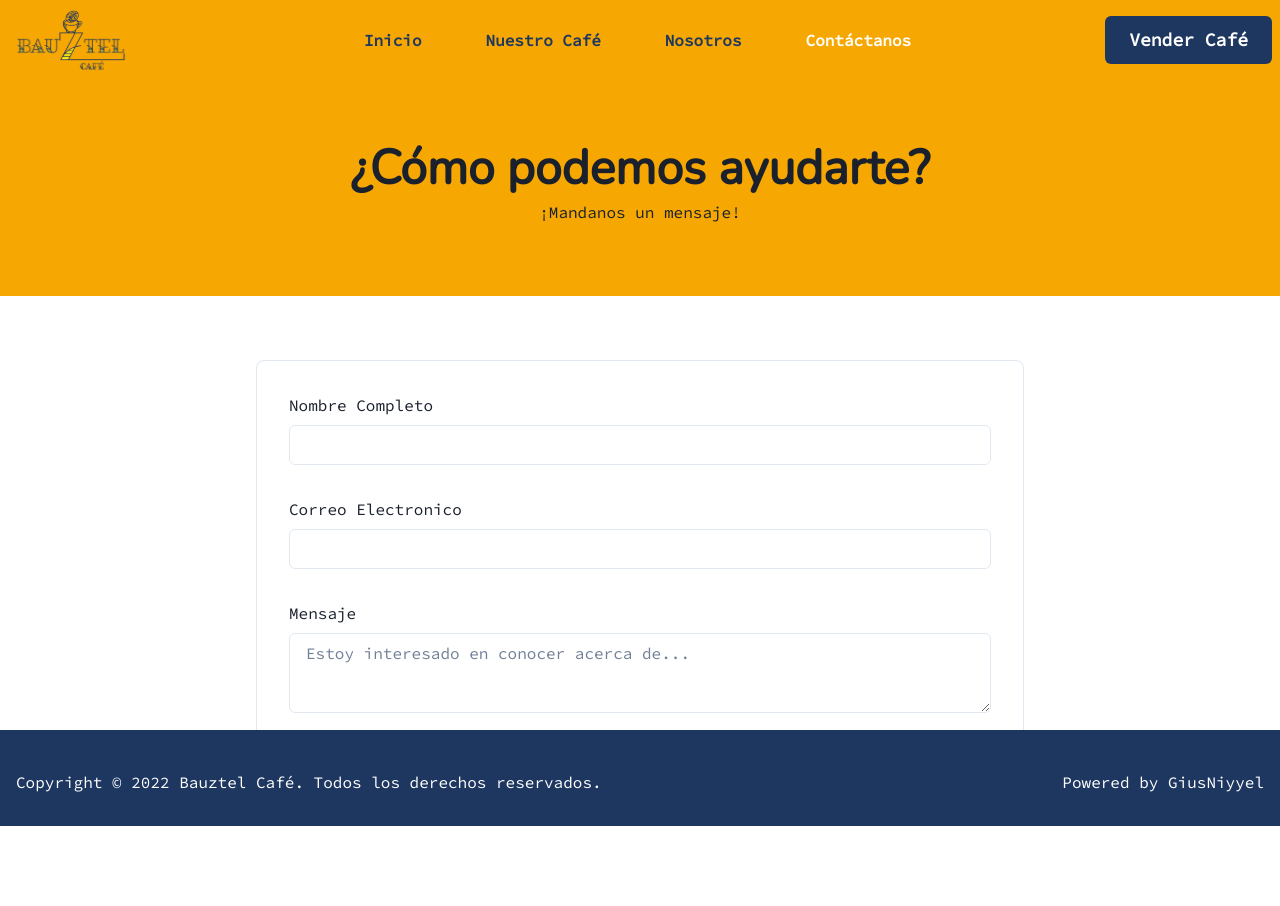
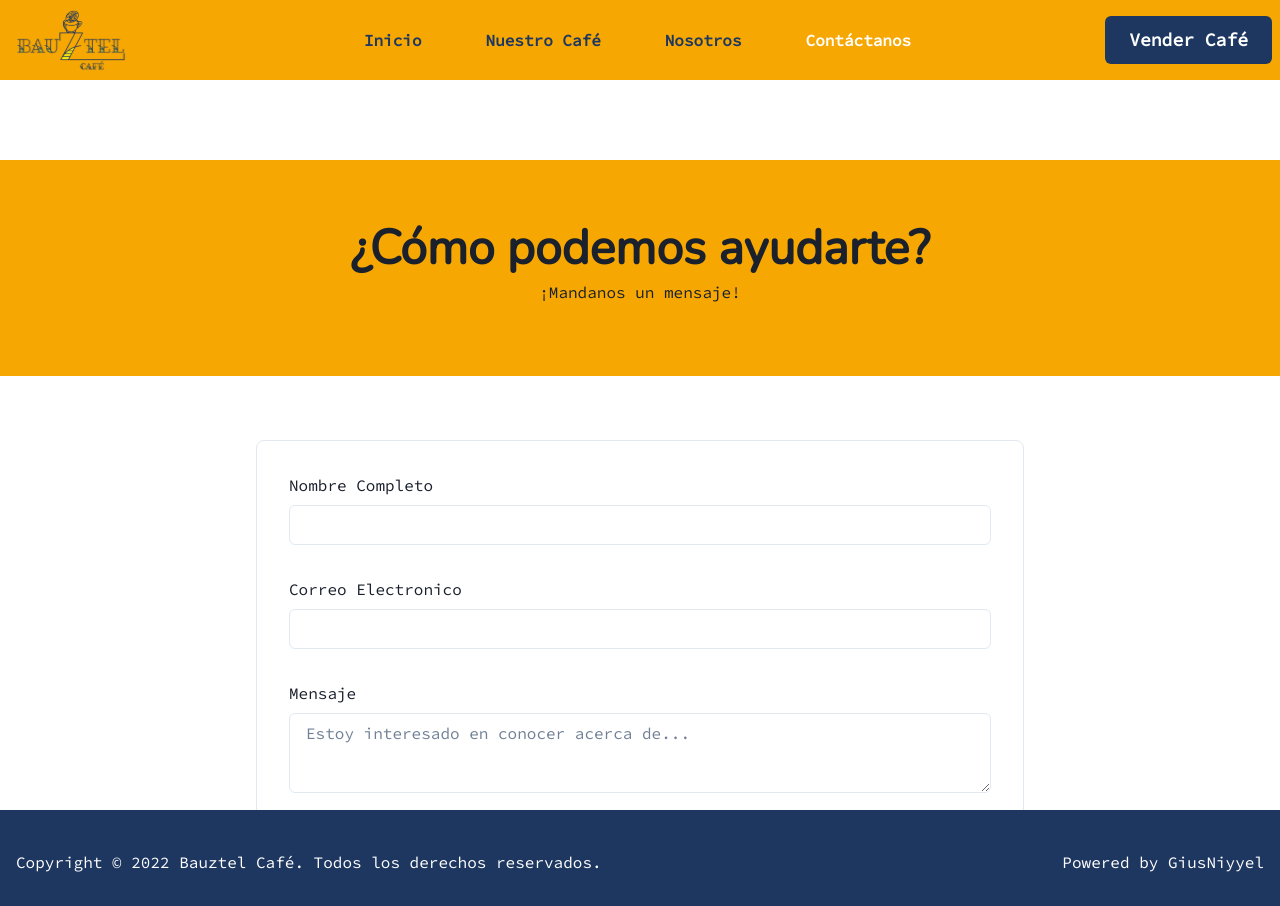
Before and after one commit to giusniyyel/bauztel-homepage, a Next.js app: page /contact-us in a window 1280 px wide. Before the commit the page ends 826 px from the top, so only its background shows below. Built offline with nearby package versions, Linux system fonts and the light colour scheme.

Commit message:
:sparkles: feat(navbar): update navbar style

```diff
--- a/src/components/Navbar.tsx
+++ b/src/components/Navbar.tsx
@@ -2,16 +2,12 @@ import { useRouter } from "next/router";
 import {
   Box,
   Container,
-  Link,
-  LinkProps,
-  HStack,
-  Heading,
+  Stack,
   Flex,
 } from "@chakra-ui/react";
 import { NextChakraLink, NextChakraLinkProps } from "./NextChakraLink";
 import { SellButton } from "./SellButton";
 import { Logo } from "./Logo";
-import { ColorModeSwitcher } from "./ColorModeSwitcher";
 
 type LinkItemProps = {
   children?: React.ReactNode;
@@ -45,13 +41,15 @@ export const Navbar = (props: any) => {
     <>
       <Box
         backgroundColor="#F6A702"
-        position="fixed"
+        position="sticky"
         w="100%"
-        css={{ backdropFilter: "blur(10px)" }}
-        zIndex={1}
+        top={0}
+        as="header"
+        zIndex={2}
         {...props}
       >
         <Container
+          as="nav"
           display="flex"
           p={2}
           maxW="container.xl"
@@ -62,7 +60,13 @@ export const Navbar = (props: any) => {
           <Flex align="center" mr={5}>
             <Logo h="4em" mr={4} />
           </Flex>
-          <HStack spacing={12} mt={{ base: 4, md: 0 }}>
+          <Stack
+            spacing={12}
+            mt={{ base: 4, md: 0 }}
+            direction={{ base: "column", md: "row" }}
+            display={{ base: "none", md: "flex" }}
+            width={{ base: "full", md: "auto" }}
+          >
             <LinkItem href="/" path={asPath} fontWeight="bold">
               Inicio
             </LinkItem>
@@ -75,7 +79,7 @@ export const Navbar = (props: any) => {
             <LinkItem href="/contact-us" path={asPath} fontWeight="bold">
               Contáctanos
             </LinkItem>
-          </HStack>
+          </Stack>
           <SellButton justifySelf="flex-end" />
         </Container>
       </Box>
--- a/src/theme.tsx
+++ b/src/theme.tsx
@@ -1,44 +1,54 @@
-import { extendTheme } from '@chakra-ui/react'
-import { createBreakpoints } from '@chakra-ui/theme-tools'
+import { extendTheme } from "@chakra-ui/react";
+import { createBreakpoints } from "@chakra-ui/theme-tools";
 
 const fonts = {
   heading: `'Nunito', sans-serif`,
-  body: `'Source Code Pro', sans-serif`
-}
+  body: `'Source Code Pro', sans-serif`,
+};
 
 const breakpoints = createBreakpoints({
-  sm: '40em',
-  md: '52em',
-  lg: '64em',
-  xl: '80em',
-})
+  sm: "40em",
+  md: "52em",
+  lg: "64em",
+  xl: "80em",
+});
 
 const theme = extendTheme({
-  initialColorMode: 'light',
+  initialColorMode: "light",
+  styles: {
+    global: {
+      html: {
+        height: "100%",
+      },
+      body: {
+        width: "100%",
+      }
+    },
+  },
   semanticTokens: {
     colors: {
       text: {
-        default: '#16161D',
-        _dark: '#ade3b8',
+        default: "#16161D",
+        _dark: "#ade3b8",
       },
       heroGradientStart: {
-        default: '#7928CA',
-        _dark: '#e3a7f9',
+        default: "#7928CA",
+        _dark: "#e3a7f9",
       },
       heroGradientEnd: {
-        default: '#FF0080',
-        _dark: '#fbec8f',
+        default: "#FF0080",
+        _dark: "#fbec8f",
       },
     },
     radii: {
-      button: '12px',
+      button: "12px",
     },
   },
   colors: {
-    black: '#16161D',
+    black: "#16161D",
   },
   fonts,
   breakpoints,
-})
+});
 
-export default theme
+export default theme;
```
